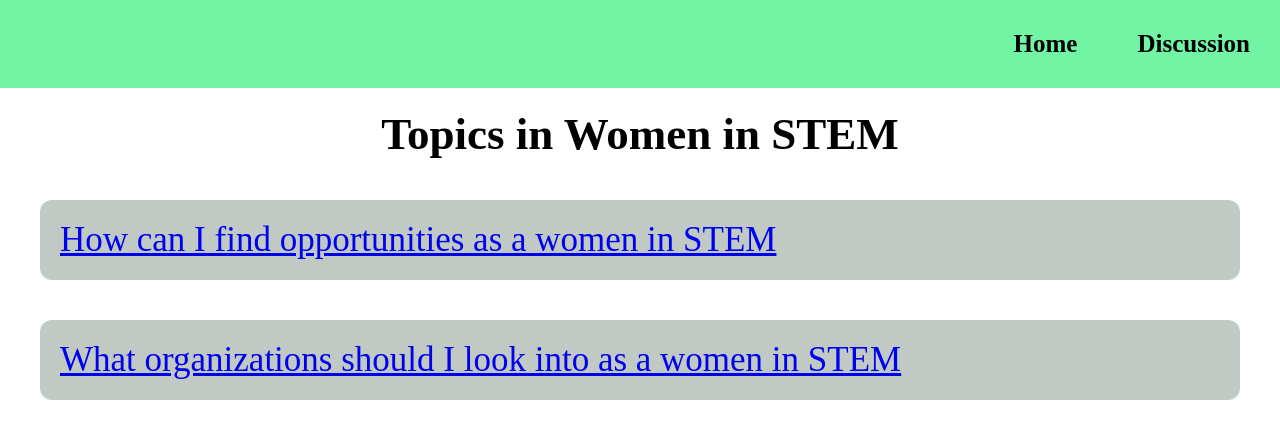
After one commit to meganjacob/BridgeHacks, a Flask app: page /women-in-stem in a window 1280 px wide. The commit adds this page. Shown: the top 439 px of the page. Run offline with Flask 2, Linux system fonts and the light colour scheme.

Commit message:
initial commit

```diff
--- a/main.py
+++ b/main.py
@@ -1,15 +1,28 @@
-from flask import Flask, render_template
+from flask import Flask, render_template, request
 
 app = Flask(__name__)
 
 @app.route("/")
 def home():
     return render_template("index.html")
-@app.route("/about")
-def about():
-    return render_template("about.html")
-@app.route("/megan")
-def megan():
-    return "yay it works"
+@app.route("/forum")
+def forum():
+    return render_template("forum.html")
+@app.route("/women-in-stem")
+def wistem():
+    topic = "Women in STEM"
+    topic1 = "How can I find opportunities as a women in STEM"
+    topic2 = "What organizations should I look into as a women in STEM"
+    return render_template('topics.html', topic=topic, topic1=topic1, topic2=topic2)
+@app.route("/responses")
+def wistemrep():
+    rep1 = "I would recommend joining community groups which can be found on many different platforms such as Slack, Facebook, etc."
+    rep2 = "This is the perfect place to start - if you are looking for opportunities I know we have a great community here, perhaps we should start a new topic for opportunities or even write them here."
+    return render_template('discussion.html', rep1=rep1, rep2=rep2)
+@app.route("/responses", methods=['GET', 'POST'])
+def repond():
+    if request.method == 'POST' and 'reply' in request.form:
+        reply = request.form('reply')
+    return render_template('discussion.html', reply=reply)
 if __name__ == "__main__":
     app.run(debug=True)
--- /dev/null
+++ b/static/css/main.css
@@ -0,0 +1,40 @@
+h1{
+    text-align: center;
+    font-size: 45px;
+    font-weight: 50px;
+    margin-top: 20px;
+}
+.topic{
+    background-color: #c1c9c5;
+    padding: 20px;
+    margin: 40px;
+    border-radius: 12px;
+}
+.header{
+    font-weight: 40px;
+    font-size: 35px;
+}
+.description{
+    font-size: 20px;
+}
+.response{
+    padding: 10px 20px 10px 20px;
+}
+.rep, .type{
+    font-size: 22px;
+    padding: 5px;
+}
+form{
+    display: flex;
+    justify-content:center;
+}
+.title{
+    font-size: 60px;
+}
+.intro{
+    font-size: 27px;
+    margin: 20px 100px 0px 100px;
+}
+img{
+    width: 100%;
+}
--- a/static/css/template.css
+++ b/static/css/template.css
@@ -0,0 +1,22 @@
+*{
+    margin: 0;
+    padding: 0;
+}
+ul {
+    list-style-type: none;
+    margin: 0;
+    padding: 0;
+    overflow: hidden;
+    background-color: #71f5a5;
+}
+li {
+    float: right;
+  }
+
+  li a {
+    display: block;
+    padding: 30px;
+    font-size: 25px;
+    color: black;
+    text-decoration: none;
+  }
--- a/templates/template.html
+++ b/templates/template.html
@@ -3,16 +3,15 @@
  <head>
    <meta charset="utf-8">
    <title>Flask Parent Template</title>
-   <link rel="stylesheet" href="{{ url_for('static',     filename='css/template.css') }}">
+   <link rel="stylesheet" href="{{ url_for('static', filename='css/template.css') }}">
  </head>
  <body>
     <header>
       <div class="container">
-        <h1 class="logo">First Web App</h1>
         <strong><nav>
           <ul class="menu">
+            <li><a href="{{ url_for('forum') }}">Discussion</a></li>
             <li><a href="{{ url_for('home') }}">Home</a></li>
-            <li><a href="{{ url_for('about') }}">About</a></li>
           </ul>
         </nav></strong>
       </div>
--- /dev/null
+++ b/templates/topics.html
@@ -0,0 +1,20 @@
+
+<!DOCTYPE HTML>
+<html>
+  <head>
+    <title>Flask Example</title>
+    <link rel="stylesheet" href="{{ url_for('static', filename='css/main.css') }}">
+  </head>
+  <body>
+    {% extends "template.html" %}
+    {% block content %}
+    <h1>Topics in {{topic}}</h1>
+    <div class="topic">
+        <p class="header"><a href="{{ url_for('wistemrep') }}">{{topic1}}</a></p>
+       </div>
+      <div class="topic">
+        <p class="header"><a href="{{ url_for('wistemrep') }}">{{topic2}}</a></p>
+       </div>
+    {% endblock %}
+  </body>
+</html>
```
Also changed, not shown: templates/about.html (deleted, +0 -18 lines), templates/discussion.html (added, +28 -0 lines), templates/forum.html (added, +24 -0 lines), templates/index.html (+9 -8 lines), static/image.PNG (added).
